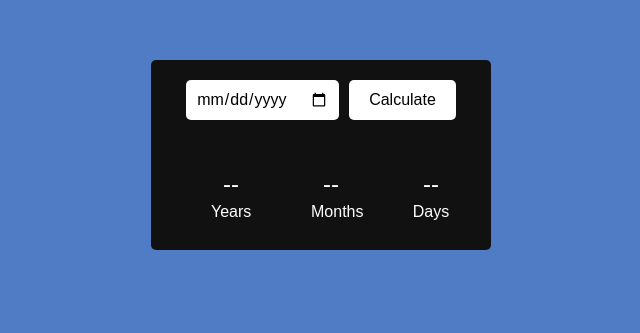
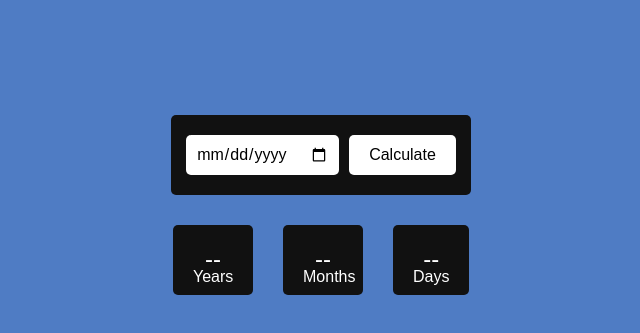
Before and after one commit to binishrizwan/classTask-05, a plain HTML site: page index.html in a window 1280 px wide. Shown: the part 195-528 px from the top of the page, without its empty margins (319-959 px from the left). Drawn offline with Linux system fonts and the light colour scheme.

Commit message:
styling almost done

```diff
--- a/style.css
+++ b/style.css
@@ -18,6 +18,8 @@ margin-bottom: 100px;
 border-radius: 5px;
 text-align: center;
 color: white;
+height: 80px;
+width: 300px;
 }
 .input-box {
 display: flex;
@@ -45,17 +47,20 @@ border-radius: 5px;
 display: flex;
 justify-content: space-around;
 margin-top: 30px;
+margin-left: -48px;
 }
 .result div {
 background-color: #111;
 padding: 20px;
-margin-left: 20px;
+margin-top: 20px;
+margin-left: 30px;
 border-radius: 5px;
 width: 80px;
 text-align: center;
-height: 80px;
+height: 70px;
 }
 .result div p {
 font-size: 24px;
-margin-bottom: 5px;
+margin-bottom: -5px;
+padding-left: -5px;
 }
```
